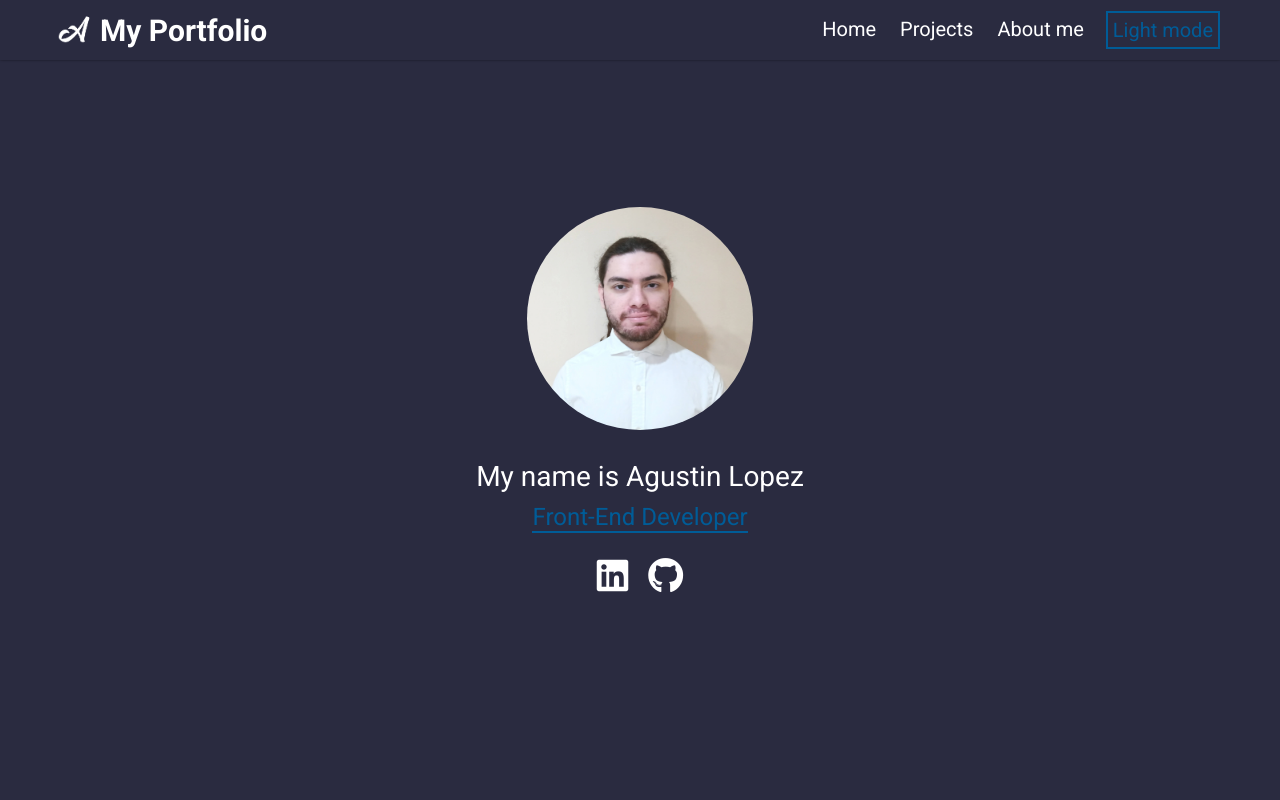
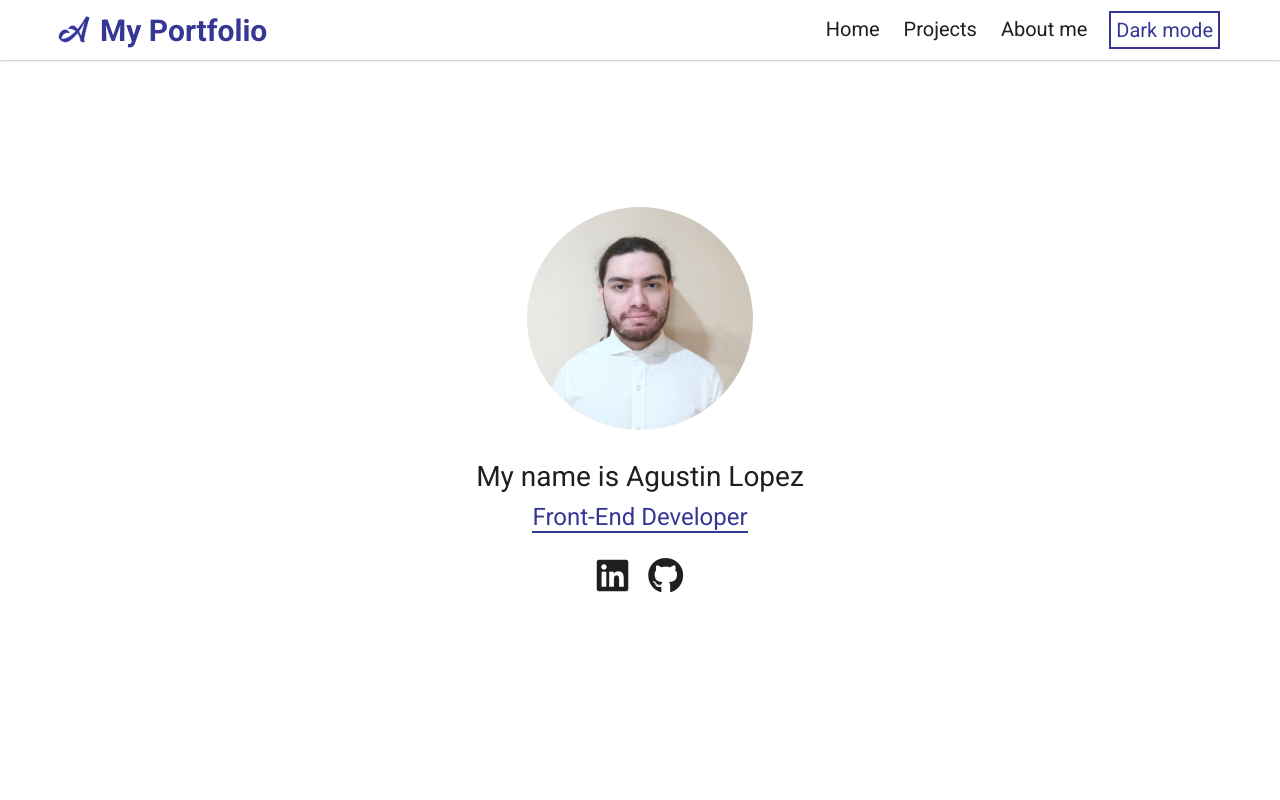
Before and after one commit to agustinlopez9/MyPersonalPortfolio, a React (Create React App) app: page / in a window 1280 px wide. Shown: the top 800 px of the page. Built offline with nearby package versions, Linux system fonts and the light colour scheme.

Commit message:
Change light mode

```diff
--- a/src/App.js
+++ b/src/App.js
@@ -104,7 +104,7 @@ const StyledApp = styled.div`
 `;
 
 function App() {
-    const [theme, setTheme] = useState("dark");
+    const [theme, setTheme] = useState("light");
     const themeToggler = () => {
         theme === "light" ? setTheme("dark") : setTheme("light");
     };
```
